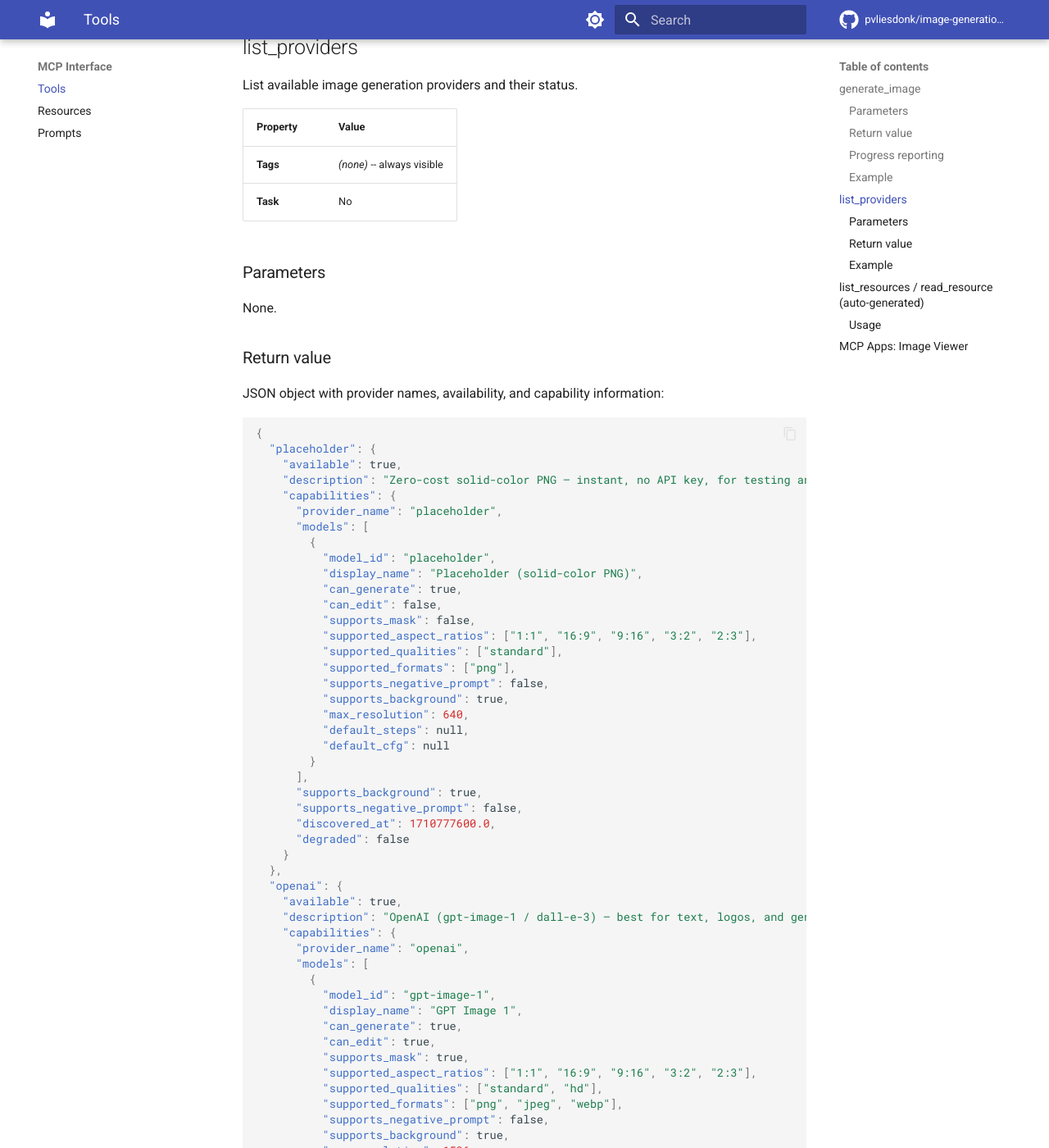
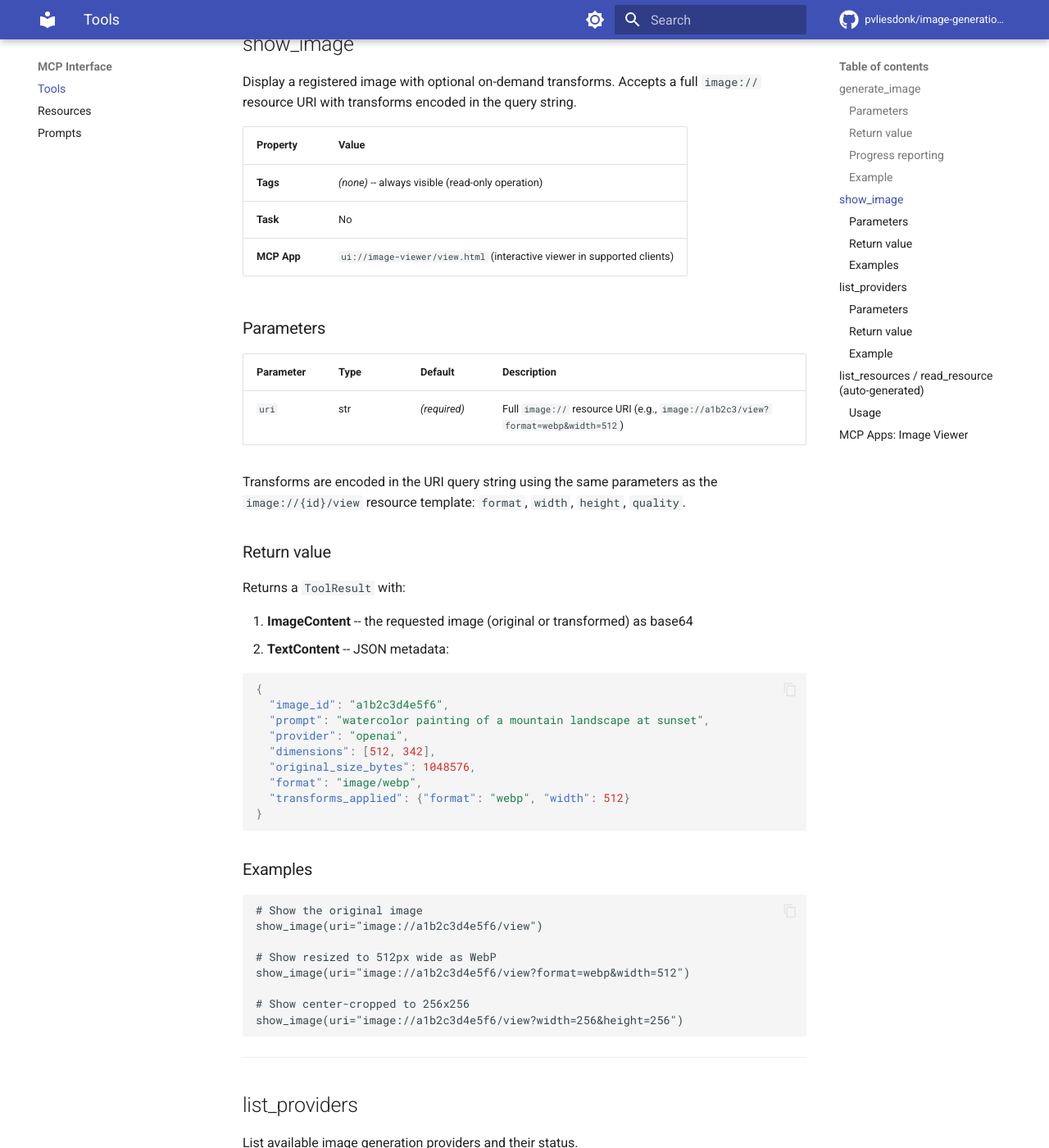
Before and after one commit to pvliesdonk/image-generation-mcp, an MkDocs documentation site: the page built from docs/tools.md, in a window 1280 px wide and 1400 px high, scrolled down 2371 px. Shown: the whole window at 82% size. Built offline with MkDocs 1.6.1 and Material for MkDocs 9.7.7, drawn with Linux system fonts in a browser that asks for light colours; comment, search, counter and statistics services are not loaded; some of the changed text lies outside the part shown.

Commit message:
fix(tools): add prompt/provider to show_image metadata, update docs
Add prompt, provider, and original_size_bytes to show_image metadata
so the MCP Apps viewer displays complete information. Update tools,
resources, and design docs to reflect the show_image tool and
metadata-only generate_image return.

Refs #67

````diff
--- a/docs/tools.md
+++ b/docs/tools.md
@@ -1,16 +1,15 @@
 # MCP Tools
 
-image-generation-mcp exposes two domain tools plus two auto-generated resource-bridge tools to MCP clients.
+image-generation-mcp exposes three domain tools plus two auto-generated resource-bridge tools to MCP clients.
 
 ## generate_image
 
-Generate an image from a text prompt. Returns a thumbnail preview and resource URIs for full-resolution access and on-demand transforms.
+Generate an image from a text prompt. Returns metadata with resource URIs and a `ResourceLink` to the image. Call `show_image` with the image URI to display it.
 
 | Property | Value |
 |----------|-------|
 | **Tags** | `write` (hidden in read-only mode) |
 | **Task** | `task=True` (supports foreground and background execution) |
-| **MCP App** | `ui://image-viewer/view.html` (interactive viewer in supported clients) |
 
 ### Parameters
 
@@ -26,25 +25,27 @@
 
 ### Return value
 
-Returns a `ToolResult` with two content items:
+Returns a `ToolResult` with:
 
-1. **ImageContent** -- thumbnail preview (~256px WebP, typically 10-50 KB) for immediate visual feedback in the chat
-2. **TextContent** -- JSON metadata:
+1. **TextContent** -- JSON metadata:
+2. **ResourceLink** -- URI reference to `image://{id}/view` for the generated image
 
 ```json
 {
   "image_id": "a1b2c3d4e5f6",
   "prompt": "watercolor painting of a mountain landscape at sunset",
   "original_uri": "image://a1b2c3d4e5f6/view",
+  "metadata_uri": "image://a1b2c3d4e5f6/metadata",
   "resource_template": "image://a1b2c3d4e5f6/view{?format,width,height,quality}",
   "dimensions": [1024, 1024],
   "original_size_bytes": 1048576,
-  "thumbnail_size_bytes": 12345,
   "provider": "openai",
   "model": "gpt-image-1",
   "size": "1024x1024"
 }
 ```
+
+Call `show_image` with the `original_uri` (or the `resource_template` with transform params) to display the image.
 
 ### Progress reporting
 
@@ -68,6 +69,58 @@
            warm colors, dramatic sky"
   aspect_ratio: "16:9"
   quality: "hd"
+```
+
+---
+
+## show_image
+
+Display a registered image with optional on-demand transforms. Accepts a full `image://` resource URI with transforms encoded in the query string.
+
+| Property | Value |
+|----------|-------|
+| **Tags** | *(none)* -- always visible (read-only operation) |
+| **Task** | No |
+| **MCP App** | `ui://image-viewer/view.html` (interactive viewer in supported clients) |
+
+### Parameters
+
+| Parameter | Type | Default | Description |
+|-----------|------|---------|-------------|
+| `uri` | str | *(required)* | Full `image://` resource URI (e.g., `image://a1b2c3/view?format=webp&width=512`) |
+
+Transforms are encoded in the URI query string using the same parameters as the `image://{id}/view` resource template: `format`, `width`, `height`, `quality`.
+
+### Return value
+
+Returns a `ToolResult` with:
+
+1. **ImageContent** -- the requested image (original or transformed) as base64
+2. **TextContent** -- JSON metadata:
+
+```json
+{
+  "image_id": "a1b2c3d4e5f6",
+  "prompt": "watercolor painting of a mountain landscape at sunset",
+  "provider": "openai",
+  "dimensions": [512, 342],
+  "original_size_bytes": 1048576,
+  "format": "image/webp",
+  "transforms_applied": {"format": "webp", "width": 512}
+}
+```
+
+### Examples
+
+```
+# Show the original image
+show_image(uri="image://a1b2c3d4e5f6/view")
+
+# Show resized to 512px wide as WebP
+show_image(uri="image://a1b2c3d4e5f6/view?format=webp&width=512")
+
+# Show center-cropped to 256x256
+show_image(uri="image://a1b2c3d4e5f6/view?width=256&height=256")
 ```
 
 ---
@@ -196,12 +249,12 @@
 
 ## MCP Apps: Image Viewer
 
-Clients that support [MCP Apps](https://modelcontextprotocol.io/specification/2025-06-18/server/utilities/apps) (Claude Desktop, claude.ai) render an interactive image viewer alongside `generate_image` results.
+Clients that support [MCP Apps](https://modelcontextprotocol.io/specification/2025-06-18/server/utilities/apps) (Claude Desktop, claude.ai) render an interactive image viewer alongside `show_image` results.
 
 The viewer is a custom HTML resource at `ui://image-viewer/view.html` that:
 
-- Listens for `generate_image` tool results via the `@modelcontextprotocol/ext-apps` SDK
-- Displays the generated image with metadata (prompt, provider, dimensions, file size)
+- Listens for `show_image` tool results via the `@modelcontextprotocol/ext-apps` SDK
+- Displays the image with metadata (prompt, provider, dimensions, file size)
 - Supports light and dark color schemes
 
-No configuration is needed — the viewer activates automatically on MCP Apps-capable clients. Clients without Apps support see the standard thumbnail + metadata response.
+No configuration is needed — the viewer activates automatically on MCP Apps-capable clients. Clients without Apps support see the standard base64 image + metadata response.
````
Also changed, not shown: docs/design/provider-system.md (+13 -4 lines), docs/resources.md (+1 -1 lines), 1 other file.
